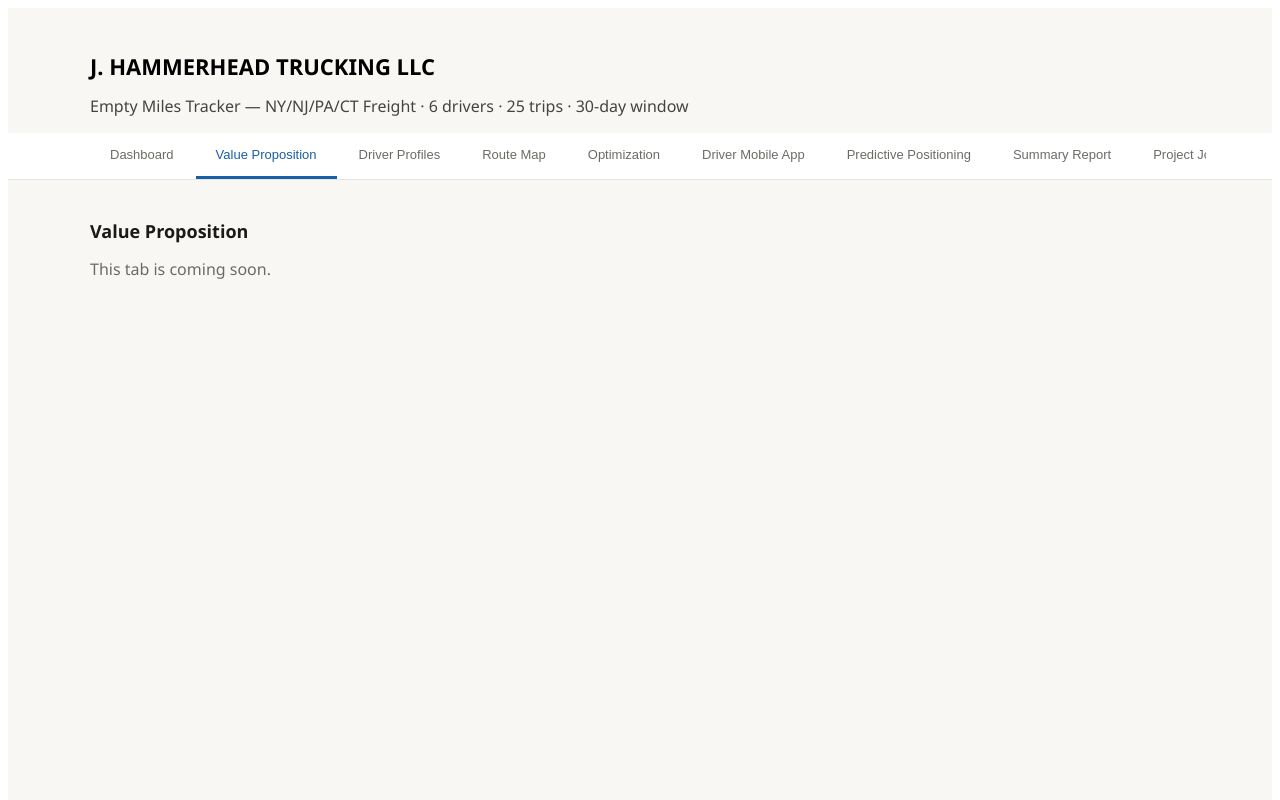
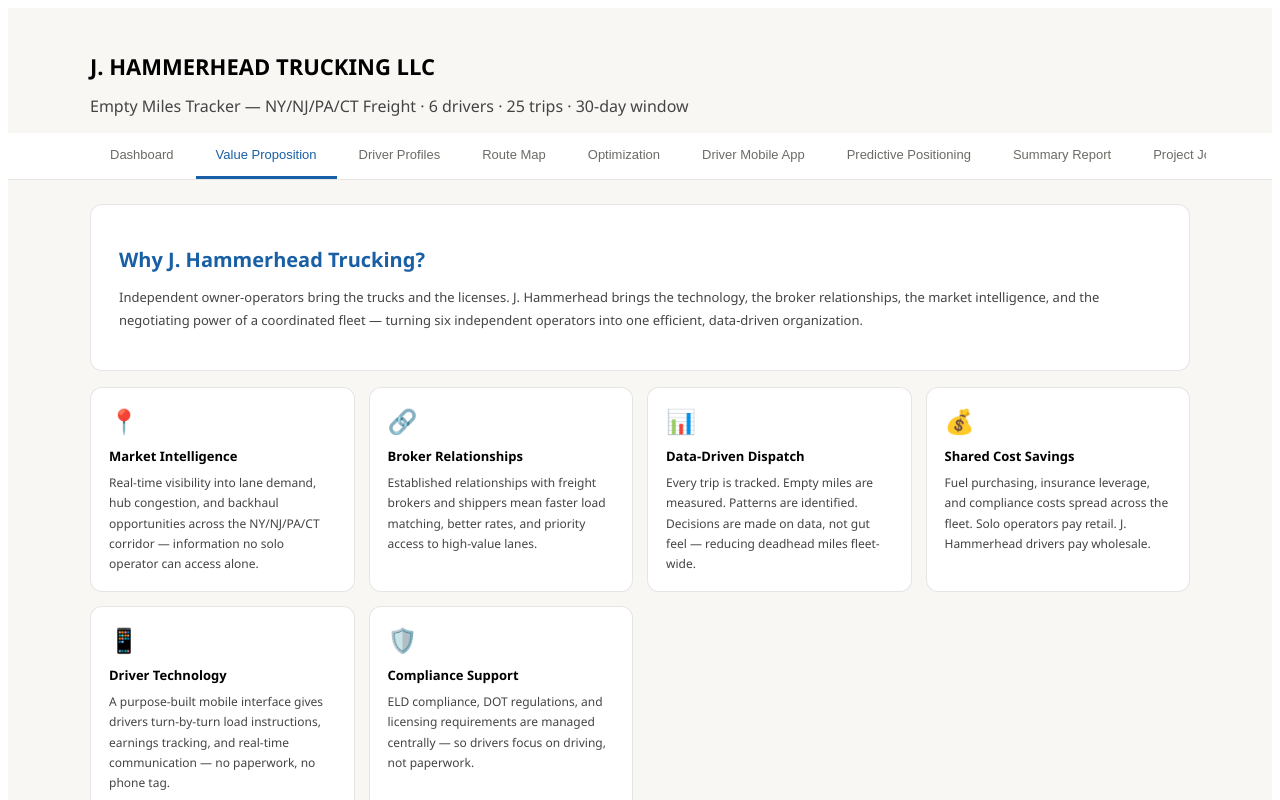
Before and after one commit to judeolinmah-rgb/empty-miles-tracker, a React (Vite) app: page / in a window 1280 px wide. Both pictures are taken after a click on the button "Value Proposition". Shown: the top 800 px of the page. Built offline with nearby package versions, Linux system fonts and the light colour scheme.

Commit message:
Add Value Proposition tab

```diff
--- a/src/App.jsx
+++ b/src/App.jsx
@@ -3,6 +3,7 @@ import Dashboard from './components/Dashboard'
 import DriverProfiles from './components/DriverProfiles'
 import RouteMap from './components/RouteMap'
 import Optimization from './components/Optimization'
+import ValueProposition from './components/ValueProposition'
 
 const TABS = [
   { id: 'dashboard',    label: 'Dashboard' },
@@ -58,10 +59,11 @@ function App() {
       {/* Panel */}
       <div style={{ maxWidth: 1100, margin: '0 auto', padding: '24px 16px' }}>
         {activeTab === 'dashboard' && <Dashboard />}
+        {activeTab === 'value' && <ValueProposition />}
         {activeTab === 'drivers' && <DriverProfiles />}
         {activeTab === 'map' && <RouteMap />}
         {activeTab === 'optimization' && <Optimization />}
-        {activeTab !== 'dashboard' && activeTab !== 'drivers' && activeTab !== 'map' && activeTab !== 'optimization' && (
+        {activeTab !== 'dashboard' && activeTab !== 'value' && activeTab !== 'drivers' && activeTab !== 'map' && activeTab !== 'optimization' && (
           <>
             <h2 style={{ fontSize: 18, fontWeight: 600, color: '#1a1a18' }}>
               {TABS.find(t => t.id === activeTab)?.label}
--- /dev/null
+++ b/src/components/ValueProposition.jsx
@@ -0,0 +1,96 @@
+export default function ValueProposition() {
+  return (
+    <div>
+
+      {/* Headline */}
+      <div style={{ background: '#fff', border: '1px solid rgba(0,0,0,0.1)', borderRadius: 12, padding: '24px 28px', marginBottom: 16 }}>
+        <h2 style={{ fontSize: 20, fontWeight: 700, color: '#185fa5', marginBottom: 10 }}>
+          Why J. Hammerhead Trucking?
+        </h2>
+        <p style={{ fontSize: 13, lineHeight: 1.8, color: '#444' }}>
+          Independent owner-operators bring the trucks and the licenses. J. Hammerhead brings the technology, the broker relationships, the market intelligence, and the negotiating power of a coordinated fleet — turning six independent operators into one efficient, data-driven organization.
+        </p>
+      </div>
+
+      {/* Value Pillars */}
+      <div style={{ display: 'grid', gridTemplateColumns: 'repeat(auto-fit, minmax(220px, 1fr))', gap: 14, marginBottom: 16 }}>
+        <Pillar
+          icon="📍"
+          title="Market Intelligence"
+          body="Real-time visibility into lane demand, hub congestion, and backhaul opportunities across the NY/NJ/PA/CT corridor — information no solo operator can access alone."
+        />
+        <Pillar
+          icon="🔗"
+          title="Broker Relationships"
+          body="Established relationships with freight brokers and shippers mean faster load matching, better rates, and priority access to high-value lanes."
+        />
+        <Pillar
+          icon="📊"
+          title="Data-Driven Dispatch"
+          body="Every trip is tracked. Empty miles are measured. Patterns are identified. Decisions are made on data, not gut feel — reducing deadhead miles fleet-wide."
+        />
+        <Pillar
+          icon="💰"
+          title="Shared Cost Savings"
+          body="Fuel purchasing, insurance leverage, and compliance costs spread across the fleet. Solo operators pay retail. J. Hammerhead drivers pay wholesale."
+        />
+        <Pillar
+          icon="📱"
+          title="Driver Technology"
+          body="A purpose-built mobile interface gives drivers turn-by-turn load instructions, earnings tracking, and real-time communication — no paperwork, no phone tag."
+        />
+        <Pillar
+          icon="🛡️"
+          title="Compliance Support"
+          body="ELD compliance, DOT regulations, and licensing requirements are managed centrally — so drivers focus on driving, not paperwork."
+        />
+      </div>
+
+      {/* Comparison Table */}
+      <div style={{ background: '#fff', border: '1px solid rgba(0,0,0,0.1)', borderRadius: 12, padding: '18px 20px' }}>
+        <div style={{ fontSize: 12, fontWeight: 600, color: '#6b6b66', textTransform: 'uppercase', letterSpacing: '.5px', marginBottom: 14 }}>
+          Solo Operator vs. J. Hammerhead Fleet
+        </div>
+        <div style={{ overflowX: 'auto' }}>
+          <table style={{ width: '100%', borderCollapse: 'collapse', fontSize: 12 }}>
+            <thead>
+              <tr>
+                {['Factor', 'Solo Operator', 'J. Hammerhead Fleet'].map((h, i) => (
+                  <th key={h} style={{ textAlign: 'left', fontWeight: 600, fontSize: 11, color: i === 2 ? '#185fa5' : '#6b6b66', textTransform: 'uppercase', letterSpacing: '.4px', padding: '8px', borderBottom: '1px solid rgba(0,0,0,0.1)', whiteSpace: 'nowrap' }}>{h}</th>
+                ))}
+              </tr>
+            </thead>
+            <tbody>
+              {[
+                ['Empty mile rate',       '40–60%',          '20–30% (target)'],
+                ['Load matching',         'Manual / luck',   'Algorithm + broker network'],
+                ['Rate negotiation',      'Take it or leave','Leverage of 6-truck fleet'],
+                ['Fuel costs',            'Retail pump',     'Fleet discount purchasing'],
+                ['Compliance',            'Self-managed',    'Centrally supported'],
+                ['Earnings visibility',   'Paper logs',      'Real-time dashboard'],
+                ['Backhaul planning',     'Ad hoc',          'Predictive positioning'],
+              ].map(([factor, solo, fleet]) => (
+                <tr key={factor} style={{ borderBottom: '1px solid rgba(0,0,0,0.07)' }}>
+                  <td style={{ padding: '9px 8px', fontWeight: 600 }}>{factor}</td>
+                  <td style={{ padding: '9px 8px', color: '#a32d2d' }}>{solo}</td>
+                  <td style={{ padding: '9px 8px', color: '#3b6d11', fontWeight: 600 }}>{fleet}</td>
+                </tr>
+              ))}
+            </tbody>
+          </table>
+        </div>
+      </div>
+
+    </div>
+  )
+}
+
+function Pillar({ icon, title, body }) {
+  return (
+    <div style={{ background: '#fff', border: '1px solid rgba(0,0,0,0.1)', borderRadius: 12, padding: '16px 18px' }}>
+      <div style={{ fontSize: 24, marginBottom: 10 }}>{icon}</div>
+      <div style={{ fontSize: 13, fontWeight: 700, marginBottom: 8 }}>{title}</div>
+      <div style={{ fontSize: 12, color: '#444', lineHeight: 1.7 }}>{body}</div>
+    </div>
+  )
+}
```
